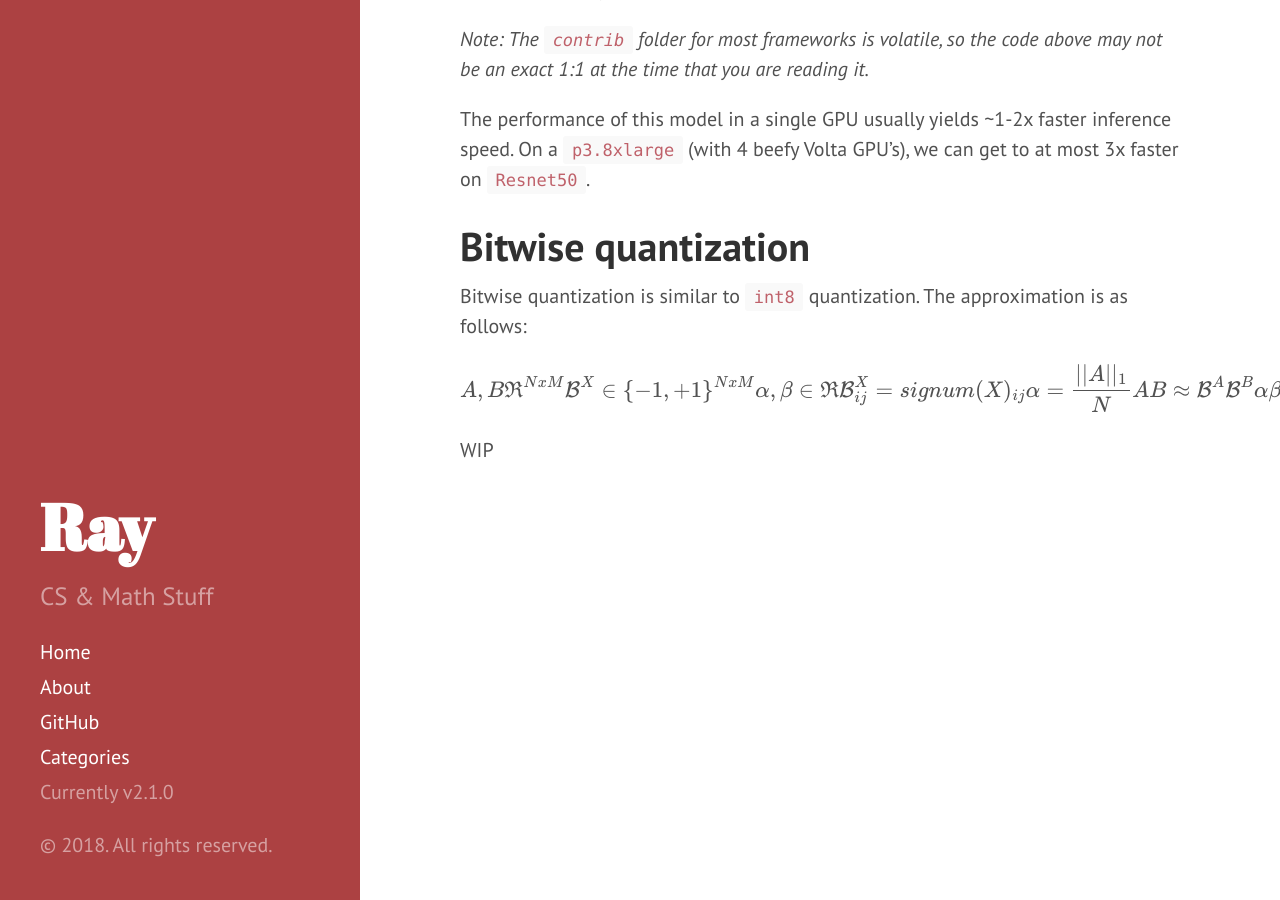
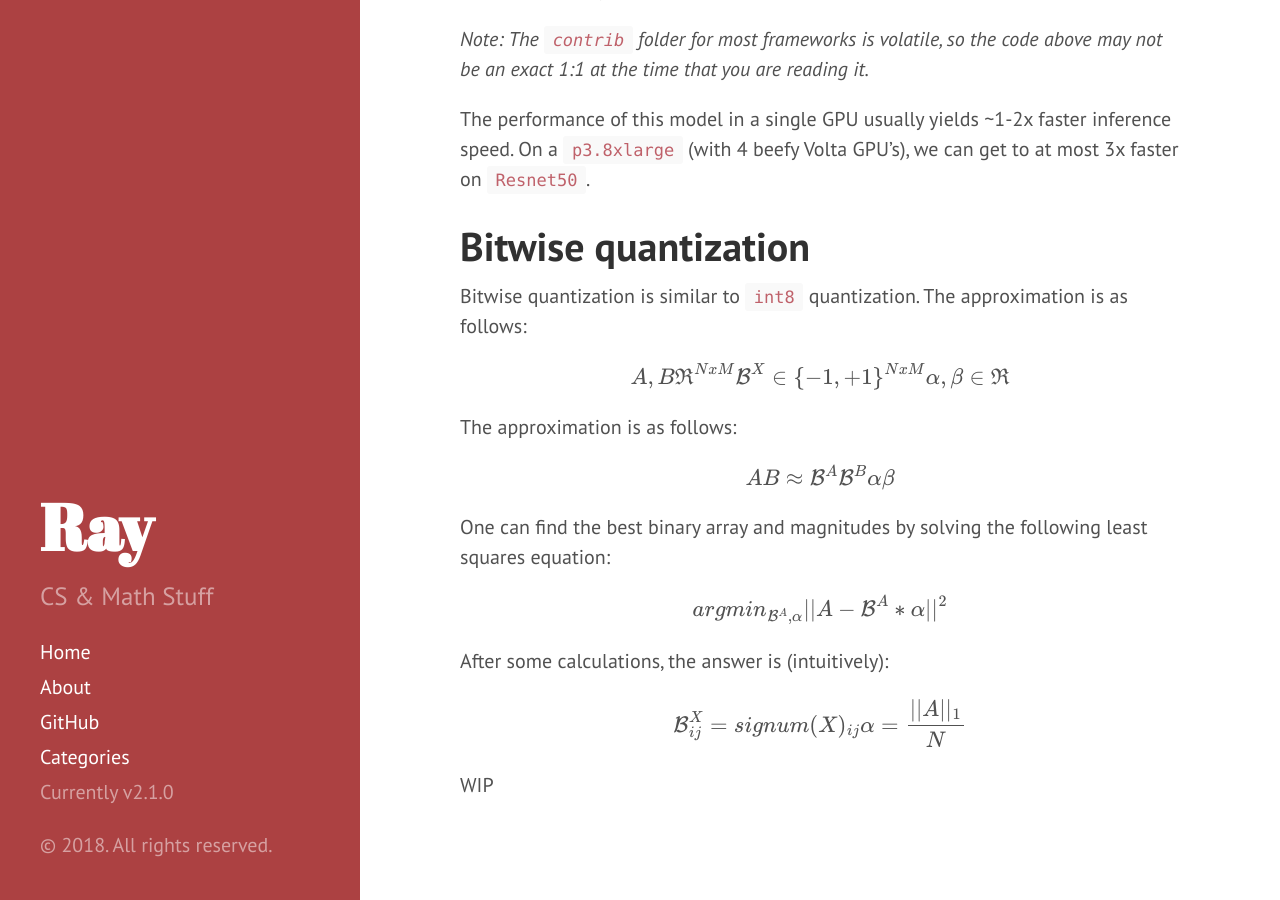
Before and after one commit to OneRaynyDay/oneraynyday.github.io, a Jekyll site: the page built from _posts/2018-08-30-Bighead-XNORNet.md, in a window 1280 px wide and 900 px high, scrolled down 4337 px. Built offline with Jekyll 4.4.1, drawn with Linux system fonts in a browser that asks for light colours; formulas are drawn with MathJax 3.

Commit message:
add explanation for quantization

```diff
--- a/_posts/2018-08-30-Bighead-XNORNet.md
+++ b/_posts/2018-08-30-Bighead-XNORNet.md
@@ -139,11 +139,27 @@ Bitwise quantization is similar to `int8` quantization. The approximation is as
 
 $$
 A, B \Re^{NxM} \\
-\mathcal{B}^X \in \{-1, +1\}^{NxM} \\
-\alpha, \beta \in \Re \\
-\mathcal{B}^{X}_{ij} = signum(X)_{ij} \\
-\alpha = \frac{||A||_1}{N} \\
+\mathcal{B}^X \in \{-1, +1\}^{NxM}
+\alpha, \beta \in \Re
+$$
+
+The approximation is as follows:
+
+$$
 AB \approx \mathcal{B}^{A} \mathcal{B}^{B}\alpha\beta
 $$
 
+One can find the best binary array and magnitudes by solving the following least squares equation:
+
+$$
+argmin_{\mathcal{B}^{A},\alpha} ||A - \mathcal{B}^{A}*\alpha||^2
+$$
+
+After some calculations, the answer is (intuitively):
+
+$$
+\mathcal{B}^{X}_{ij} = signum(X)_{ij} \\
+\alpha = \frac{||A||_1}{N}
+$$
+
 WIP
```
